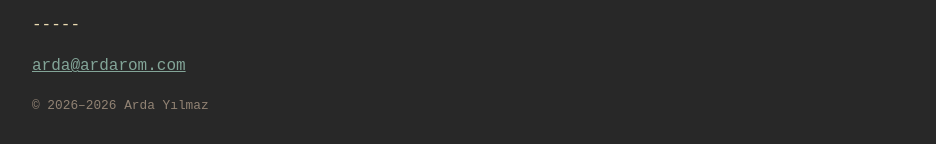
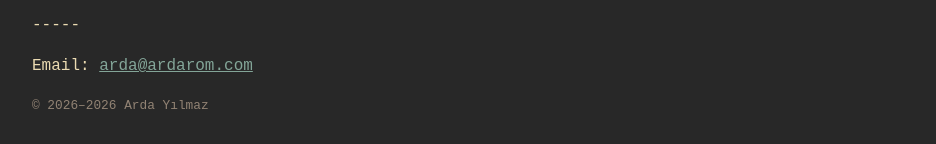
Before and after one commit to ardarom/ardarom.com, a plain HTML site: page index.html in a window 1280 px wide. Shown: the part 616-760 px from the top of the page, without its empty margins (158-1094 px from the left). Drawn offline with Linux system fonts and the light colour scheme; a web font is replaced by a local one.

Commit message:
Add email label

```diff
--- a/index.html
+++ b/index.html
@@ -21,7 +21,7 @@
 			<p>My interest is computational linguistics, the intersection of linguistic theory and computational methods.</p>
 			<p>I write code in my free time and try to contribute to open source projects. You can find me on <a href="https://github.com/ardarom" target="_blank" rel="noopener noreferrer">GitHub</a>.</p>
 			<p>-----</p>
-			<p><a href="mailto:arda@ardarom.com">arda@ardarom.com</a></p>
+			<p>Email: <a href="mailto:arda@ardarom.com">arda@ardarom.com</a></p>
 			<footer>
 				<p>© 2026–<span id="current-year"></span> Arda Yılmaz</p>
 			</footer>
```
